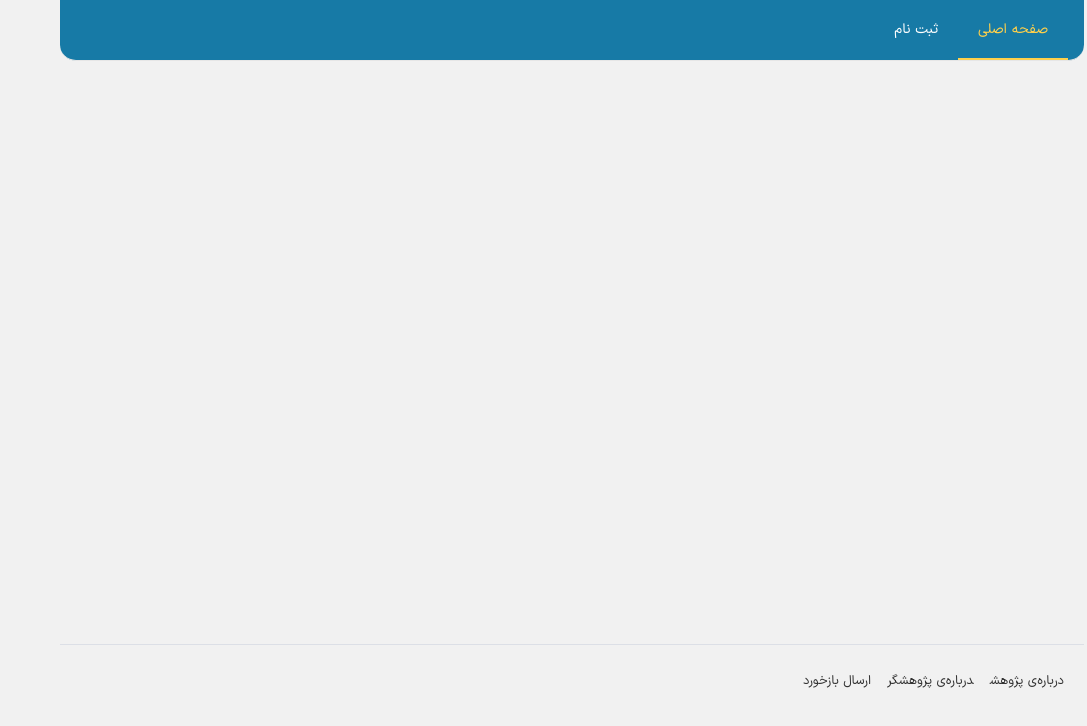
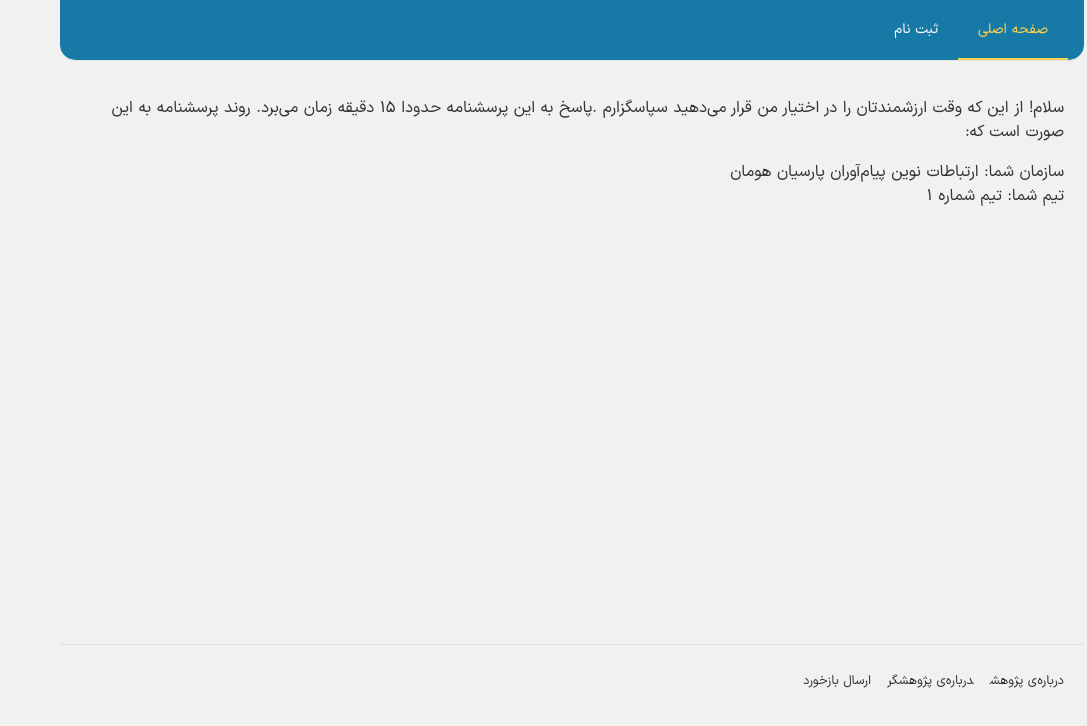
Before and after one commit to ashkantaravati/thesis-survey-app-front, a Vue app: page /participate in a window 1280 px wide. Shown: the top 726 px of the page, without its empty margins (193-1280 px from the left). Built offline with nearby package versions, Linux system fonts and the light colour scheme.

Commit message:
survey intro with mock data

```diff
--- a/src/router/index.js
+++ b/src/router/index.js
@@ -2,6 +2,7 @@ import { createWebHistory, createRouter } from "vue-router";
 import Home from "@/views/Home.vue";
 import RegisterLanding from "@/views/RegisterLanding.vue";
 import RegisterWizard from "@/views/RegisterWizard.vue";
+import Survey from "@/views/Survey.vue";
 
 const routes = [
   {
@@ -19,6 +20,11 @@ const routes = [
     name: "RegisterWizard",
     component: RegisterWizard,
   },
+  {
+    path: "/participate",
+    name: "Survey",
+    component: Survey,
+  },
 ];
 
 const router = createRouter({
--- a/src/views/Survey.vue
+++ b/src/views/Survey.vue
@@ -1,7 +1,57 @@
-<template></template>
+<template>
+  <div v-show="currentStep === -1">
+    <p>
+      سلام! از این که وقت ارزشمندتان را در اختیار من قرار می‌دهید سپاسگزارم
+      .پاسخ به این پرسشنامه حدودا ۱۵ دقیقه زمان می‌برد. روند پرسشنامه به این
+      صورت است که:
+    </p>
+    <span>
+      سازمان شما:
+      {{ teamInfo.organization.name }}
+    </span>
+    <br />
+    <span>
+      تیم شما:
+      {{ teamInfo.name }}
+    </span>
+  </div>
+</template>
 
 <script>
-export default {};
+import { defineComponent } from "vue";
+// import { getTeamInfo } from "../api/survey.service";
+
+export default defineComponent({
+  name: "Survey",
+  data() {
+    return {
+      currentStep: -1,
+      teamInfo: {
+        name: "تیم شماره ۱",
+        id: "29ce0188-8688-4ba1-b79f-3b2b76786529",
+        members: ["اشکان طراوتی", "علیرضا احمدی", "مرجان", "سرکار خانم مرادی"],
+        organization: {
+          id: "47d126c8-8966-4a2e-9f55-a8a25d014431",
+          name: "ارتباطات نوین پیام‌آوران پارسیان هومان",
+        },
+      },
+    };
+  },
+  mounted() {
+    // getTeamInfo("29ce0188-8688-4ba1-b79f-3b2b76786529").then((res) => {
+    //   this.teamInfo = res;
+    // });
+  },
+  methods: {
+    goNext() {
+      this.currentStep++;
+    },
+    goPrev() {
+      if (this.currentStep == 0) return;
+      this.currentStep--;
+    },
+  },
+});
 </script>
 
 <style>
```
